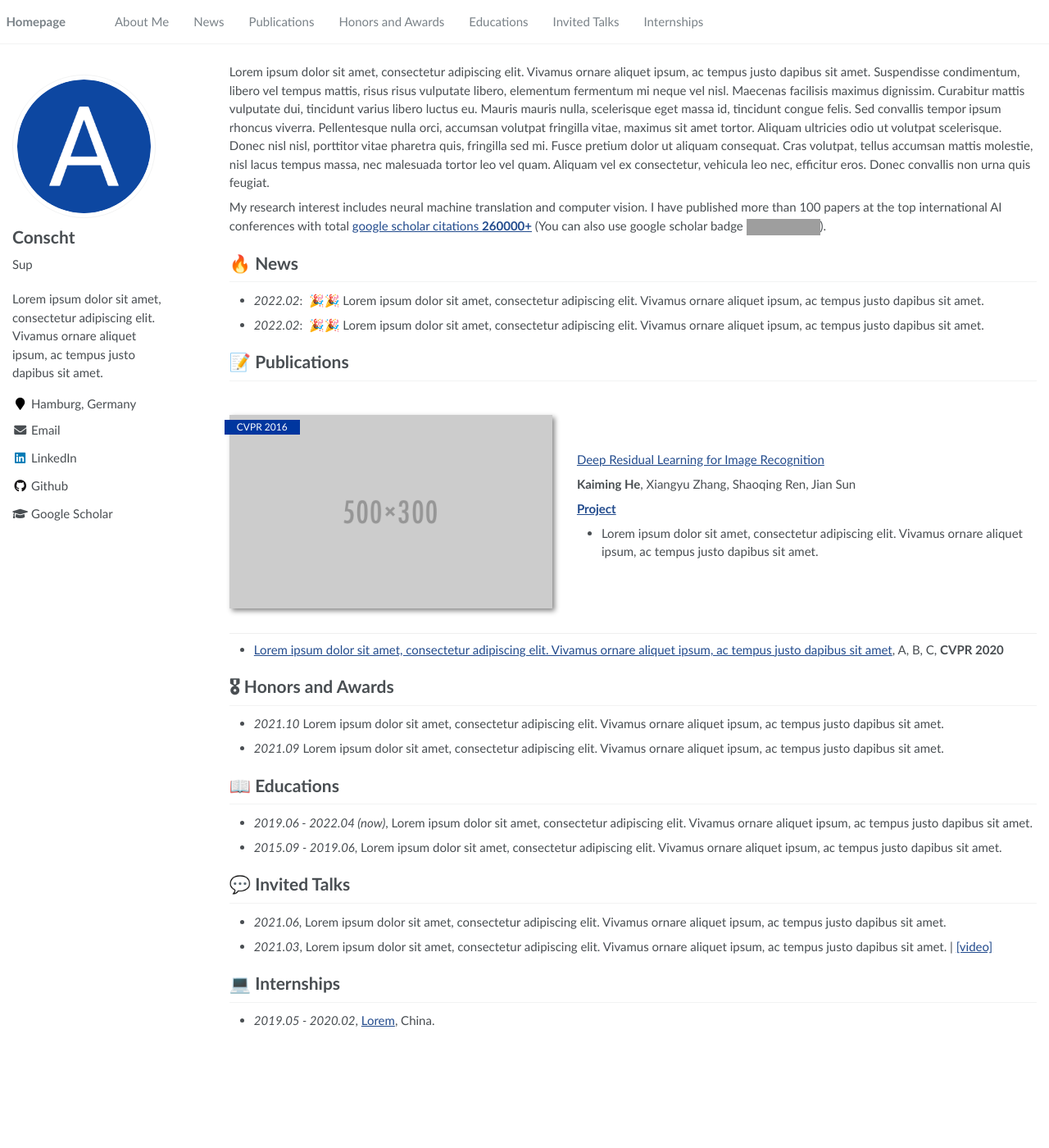
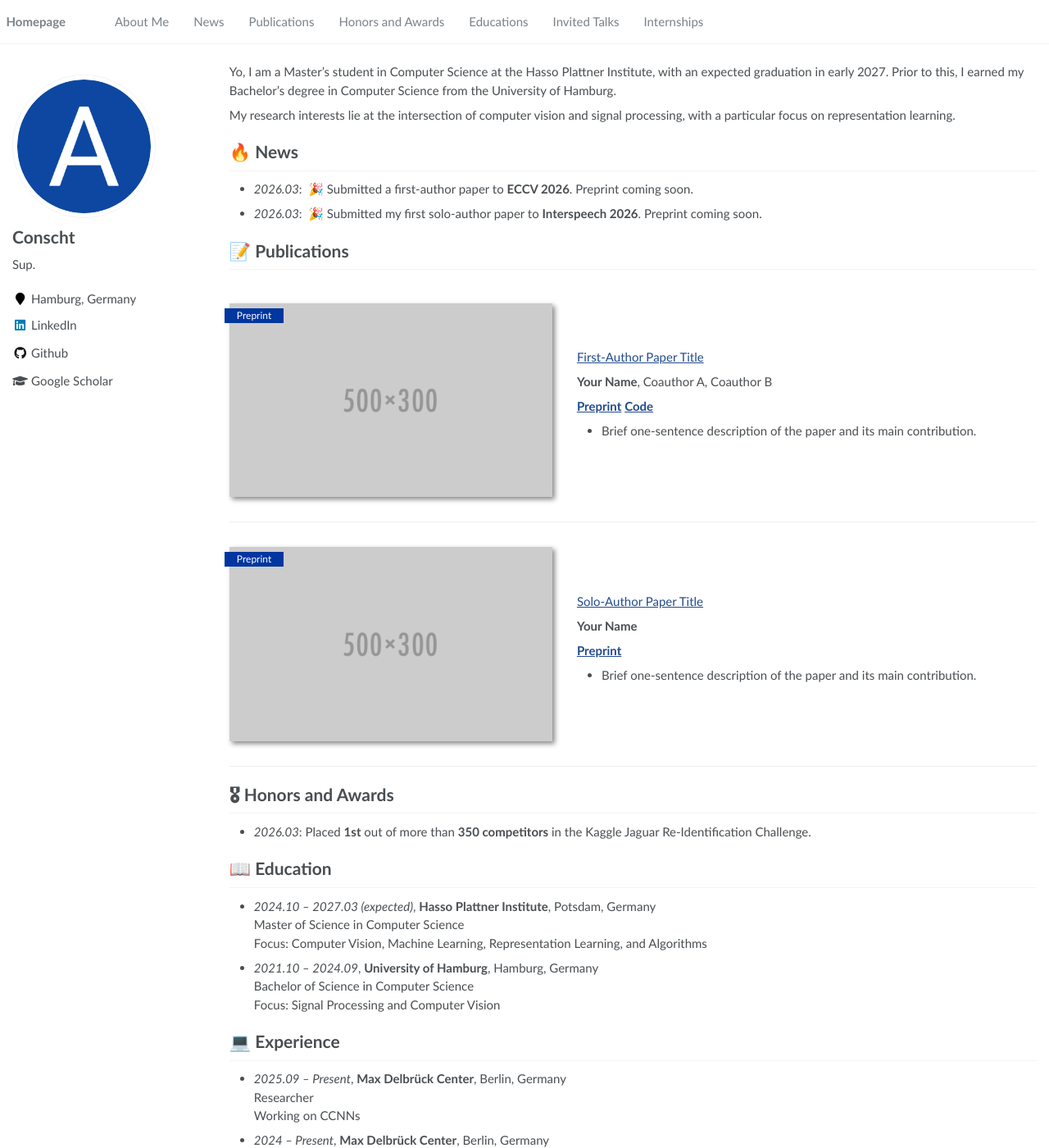
Before and after one commit to Conscht/conscht.github.io, a Jekyll site: the page built from _pages/about.md, in a window 1280 px wide and 1400 px high. Shown: the whole window at 82% size. Built offline with Jekyll 4.4.1, drawn with Linux system fonts in a browser that asks for light colours; grey boxes are pictures that could not be loaded.

Commit message:
chanegd aboutmd

```diff
--- a/_config.yml
+++ b/_config.yml
@@ -6,9 +6,9 @@
 # `jekyll serve`. If you change this file, please restart the server process.
 
 # Site Settings
-title                    : "Lorem ipsum"
-description              : "Lorem ipsum dolor sit amet, consectetur adipiscing elit. Vivamus ornare aliquet ipsum, ac tempus justo dapibus sit amet. "
-repository               : "RayeRen/acad-homepage.github.io"
+title                    : "Conscht"
+#description              : "Lorem ipsum dolor sit amet, consectetur adipiscing elit. Vivamus ornare aliquet ipsum, ac tempus justo dapibus sit amet. "
+repository               : "https://github.com/Conscht/conscht.github.io"
 google_scholar_stats_use_cdn : true
 
 # google analytics
@@ -23,12 +23,12 @@ baidu_site_verification  :  # get baidu_site_verification from https://ziyuan.ba
 author:
   name             : "Conscht"
   avatar           : "images/android-chrome-512x512.png"
-  bio              : "Sup"
+  bio              : "Sup."
   location         : "Hamburg, Germany"
   employer         :
   pubmed           :
   googlescholar    : "https://scholar.google.com/citations?user=YOUR_GOOGLE_SCHOLAR_ID"
-  email            : "Lorem@ipsum.com"
+  email            :
   researchgate     :  # e.g., "https://www.researchgate.net/profile/yourprofile"
   uri              :
   bitbucket        :
@@ -43,7 +43,7 @@ author:
   instagram        :
   impactstory      : # e.g., "https://profiles.impactstory.org/u/xxxx-xxxx-xxxx-xxxx"
   lastfm           :
-  linkedin         : Constantin Alexander Auga
+  linkedin         : constantin-alexander-auga-995a31230
   dblp             : # e.g., "https://dblp.org/pid/xx/xxxx.html"
   orcid            : # e.g., "https://orcid.org/xxxx"
   pinterest        :
--- a/_pages/about.md
+++ b/_pages/about.md
@@ -17,42 +17,58 @@ redirect_from:
 
 <span class='anchor' id='about-me'></span>
 
-Lorem ipsum dolor sit amet, consectetur adipiscing elit. Vivamus ornare aliquet ipsum, ac tempus justo dapibus sit amet. Suspendisse condimentum, libero vel tempus mattis, risus risus vulputate libero, elementum fermentum mi neque vel nisl. Maecenas facilisis maximus dignissim. Curabitur mattis vulputate dui, tincidunt varius libero luctus eu. Mauris mauris nulla, scelerisque eget massa id, tincidunt congue felis. Sed convallis tempor ipsum rhoncus viverra. Pellentesque nulla orci, accumsan volutpat fringilla vitae, maximus sit amet tortor. Aliquam ultricies odio ut volutpat scelerisque. Donec nisl nisl, porttitor vitae pharetra quis, fringilla sed mi. Fusce pretium dolor ut aliquam consequat. Cras volutpat, tellus accumsan mattis molestie, nisl lacus tempus massa, nec malesuada tortor leo vel quam. Aliquam vel ex consectetur, vehicula leo nec, efficitur eros. Donec convallis non urna quis feugiat.
+Yo, I am a Master's student in Computer Science at the Hasso Plattner Institute, with an expected graduation in early 2027. Prior to this, I earned my Bachelor's degree in Computer Science from the University of Hamburg.
 
-My research interest includes neural machine translation and computer vision. I have published more than 100 papers at the top international AI conferences with total <a href='https://scholar.google.com/citations?user=DhtAFkwAAAAJ'>google scholar citations <strong><span id='total_cit'>260000+</span></strong></a> (You can also use google scholar badge <a href='https://scholar.google.com/citations?user=DhtAFkwAAAAJ'><img src="https://img.shields.io/endpoint?url={{ url | url_encode }}&logo=Google%20Scholar&labelColor=f6f6f6&color=9cf&style=flat&label=citations"></a>).
-
+My research interests lie at the intersection of computer vision and signal processing, with a particular focus on representation learning.
 
 # 🔥 News
-- *2022.02*: &nbsp;🎉🎉 Lorem ipsum dolor sit amet, consectetur adipiscing elit. Vivamus ornare aliquet ipsum, ac tempus justo dapibus sit amet.
-- *2022.02*: &nbsp;🎉🎉 Lorem ipsum dolor sit amet, consectetur adipiscing elit. Vivamus ornare aliquet ipsum, ac tempus justo dapibus sit amet.
+- *2026.03*: &nbsp;🎉 Submitted a first-author paper to **ECCV 2026**. Preprint coming soon.
+- *2026.03*: &nbsp;🎉 Submitted my first solo-author paper to **Interspeech 2026**. Preprint coming soon.
 
 # 📝 Publications
 
-<div class='paper-box'><div class='paper-box-image'><div><div class="badge">CVPR 2016</div><img src='images/500x300.png' alt="sym" width="100%"></div></div>
+<!-- Replace this section with your actual papers once available -->
+
+<div class='paper-box'><div class='paper-box-image'><div><div class="badge">Preprint</div><img src='images/500x300.png' alt="paper preview" width="100%"></div></div>
 <div class='paper-box-text' markdown="1">
 
-[Deep Residual Learning for Image Recognition](https://openaccess.thecvf.com/content_cvpr_2016/papers/He_Deep_Residual_Learning_CVPR_2016_paper.pdf)
+[First-Author Paper Title](#)
 
-**Kaiming He**, Xiangyu Zhang, Shaoqing Ren, Jian Sun
+**Your Name**, Coauthor A, Coauthor B
 
-[**Project**](https://scholar.google.com/citations?view_op=view_citation&hl=zh-CN&user=DhtAFkwAAAAJ&citation_for_view=DhtAFkwAAAAJ:ALROH1vI_8AC) <strong><span class='show_paper_citations' data='DhtAFkwAAAAJ:ALROH1vI_8AC'></span></strong>
-- Lorem ipsum dolor sit amet, consectetur adipiscing elit. Vivamus ornare aliquet ipsum, ac tempus justo dapibus sit amet.
+[**Preprint**](#) [**Code**](#)
+- Brief one-sentence description of the paper and its main contribution.
 </div>
 </div>
 
-- [Lorem ipsum dolor sit amet, consectetur adipiscing elit. Vivamus ornare aliquet ipsum, ac tempus justo dapibus sit amet](https://github.com), A, B, C, **CVPR 2020**
+<div class='paper-box'><div class='paper-box-image'><div><div class="badge">Preprint</div><img src='images/500x300.png' alt="paper preview" width="100%"></div></div>
+<div class='paper-box-text' markdown="1">
+
+[Solo-Author Paper Title](#)
+
+**Your Name**
+
+[**Preprint**](#)
+- Brief one-sentence description of the paper and its main contribution.
+</div>
+</div>
 
 # 🎖 Honors and Awards
-- *2021.10* Lorem ipsum dolor sit amet, consectetur adipiscing elit. Vivamus ornare aliquet ipsum, ac tempus justo dapibus sit amet.
-- *2021.09* Lorem ipsum dolor sit amet, consectetur adipiscing elit. Vivamus ornare aliquet ipsum, ac tempus justo dapibus sit amet.
+- *2026.03*: Placed **1st** out of more than **350 competitors** in the Kaggle Jaguar Re-Identification Challenge.
 
-# 📖 Educations
-- *2019.06 - 2022.04 (now)*, Lorem ipsum dolor sit amet, consectetur adipiscing elit. Vivamus ornare aliquet ipsum, ac tempus justo dapibus sit amet.
-- *2015.09 - 2019.06*, Lorem ipsum dolor sit amet, consectetur adipiscing elit. Vivamus ornare aliquet ipsum, ac tempus justo dapibus sit amet.
+# 📖 Education
+- *2024.10 – 2027.03 (expected)*, **Hasso Plattner Institute**, Potsdam, Germany
+  Master of Science in Computer Science
+  Focus: Computer Vision, Machine Learning, Representation Learning, and Algorithms
 
-# 💬 Invited Talks
-- *2021.06*, Lorem ipsum dolor sit amet, consectetur adipiscing elit. Vivamus ornare aliquet ipsum, ac tempus justo dapibus sit amet.
-- *2021.03*, Lorem ipsum dolor sit amet, consectetur adipiscing elit. Vivamus ornare aliquet ipsum, ac tempus justo dapibus sit amet.  \| [\[video\]](https://github.com/)
+- *2021.10 – 2024.09*, **University of Hamburg**, Hamburg, Germany
+  Bachelor of Science in Computer Science
+  Focus: Signal Processing and Computer Vision
 
-# 💻 Internships
-- *2019.05 - 2020.02*, [Lorem](https://github.com/), China.
+# 💻 Experience
+- *2025.09 – Present*, **Max Delbrück Center**, Berlin, Germany
+  Researcher
+  Working on CCNNs
+
+- *2024 – Present*, **Max Delbrück Center**, Berlin, Germany
+  Research Assistant
```
